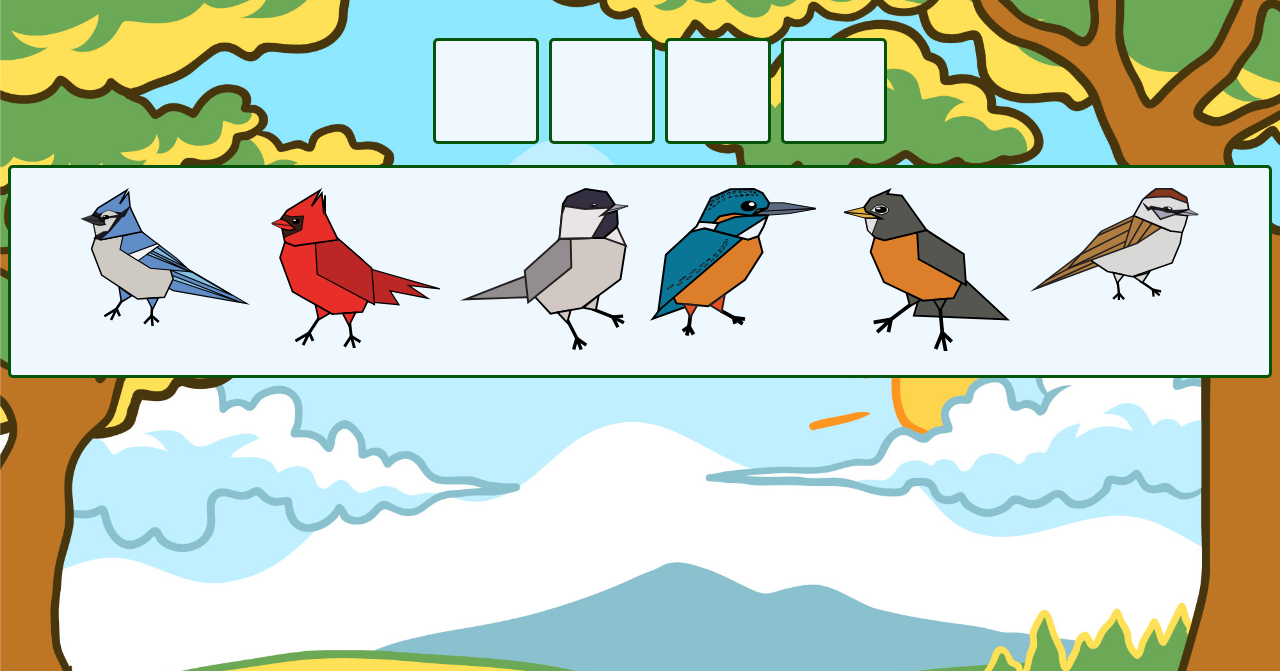
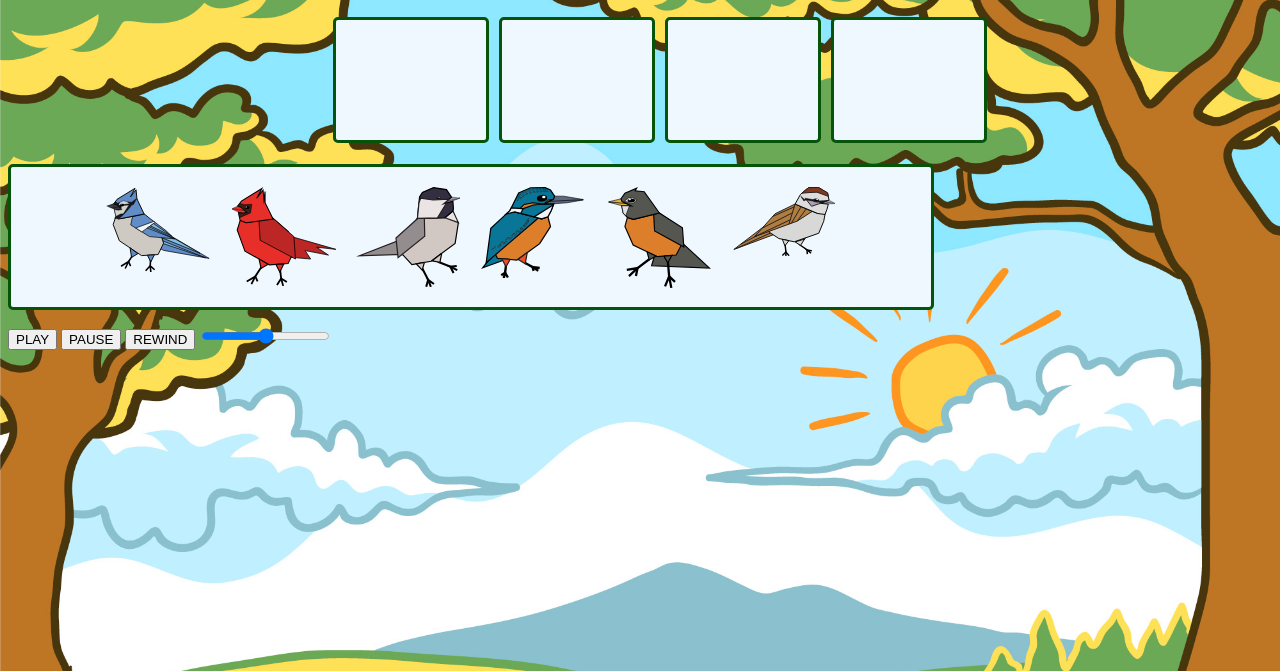
Before and after one commit to LS-GIT11/seif_laila_musicmixerfinal, a plain HTML site: page index.html in a window 1280 px wide. Shown: the part 129-800 px from the top of the page. Drawn offline with Linux system fonts and the light colour scheme.

Commit message:
drag and drop
i got the birds to drag and drop into drop zones (based on puzzle project we did/crushing bugs)
also found royalty free audios

```diff
--- a/css/main.css
+++ b/css/main.css
@@ -24,6 +24,16 @@ header{
     background-color: aliceblue;
     flex-direction: row;
     justify-content: center;
+
+    /*i was so sick of the sizing changing as i scaled the page, so i forced it to stay the same...*/
+    max-width: 900px;
+    min-width: 900px;
+    width: 900px;
+    max-height: 120px;
+    min-height: 120px;
+    height: 120px;
+
+
 }
 
 ul{
@@ -33,8 +43,7 @@ ul{
 }
 
 .bird{
-    width: 100%;
-    max-width: 170px;
+    width: 105px;
     margin: 10px;
 
 }
@@ -44,8 +53,12 @@ li{
 }
 
 .dz{
-    width: 100px;
-    height: 100px;
+    max-width: 150px;
+    min-width: 150px;
+    width: 150px;
+    max-height: 120px;
+    min-height: 120px;
+    height: 120px;
     border: 3px solid #06540a;
     border-radius: 5px;
     margin: 5px;
--- a/index.html
+++ b/index.html
@@ -26,9 +26,6 @@
             </g>
           </svg>
 
-          <button>about</button>
-          <button>all birds</button>
-
     </header>
 
     <section>
@@ -42,10 +39,12 @@
         </ul>
     </section>
 
+    <audio src="audio/bluejay.wav"></audio>
+
     <section>
         <h2 class="hidden">bird's default spot/drag from</h2>
         <ul id="birds" class="grid-con">
-            <li draggable id="bluejay">
+            <li data-trackref="bluejay" draggable="true" id="bluejay">
                 <svg class="bird" id="Layer_2" data-name="Layer 2" xmlns="http://www.w3.org/2000/svg" viewBox="0 0 152.5 124.34">
                     <g id="blue-icon">
                       <g id="blue-beak">
@@ -92,7 +91,7 @@
                   </svg>
             </li>
 
-            <li draggable id="cardinal">
+            <li data-trackref="cardinal" draggable="true" id="cardinal">
                 <svg id="Layer_2" class="bird" data-name="Layer 2" xmlns="http://www.w3.org/2000/svg" viewBox="0 0 134.42 126.88">
                     <g id="card-icon">
                       <g id="card-beak">
@@ -130,7 +129,7 @@
                   </svg>
             </li>
 
-            <li draggable id="chickadee">
+            <li data-trackref="chickadee" draggable="true" id="chickadee">
                 <svg class="bird" id="Layer_2" data-name="Layer 2" xmlns="http://www.w3.org/2000/svg" viewBox="0 0 89.29 85.16">
                     <g id="dee-icon">
                       <g id="chick-beak">
@@ -169,7 +168,7 @@
                   </svg>
             </li>
 
-            <li draggable id="kingfisher">
+            <li data-trackref="kingfisher" draggable="true" id="kingfisher">
                 <svg class="bird" id="Layer_2" data-name="Layer 2" xmlns="http://www.w3.org/2000/svg" viewBox="0 0 90.18 78.55">
                     <g id="king-icon">
                       <g id="king-beak">
@@ -262,7 +261,7 @@
                   </svg>
             </li>
 
-            <li draggable id="robin">
+            <li data-trackref="robin" draggable="true" id="robin">
                 <svg class="bird" id="Layer_2" data-name="Layer 2" xmlns="http://www.w3.org/2000/svg" viewBox="0 0 91.99 88.55">
                     <g id="robin-icon">
                       <g id="rob-beak">
@@ -302,8 +301,8 @@
                     </g>
                   </svg>
             </li>
-
-            <li draggable id="sparrow">
+<!--when i first wrote "draggable" since i was comparing this project to my crushing bugs one, it auto added the ...="true" i thought that was wrong since it was not on the crushing bugs assignment... when doing js, it was not dragging, so i thought i had to maybe add the true here to confirm it was draggable. it ended up working and i was happy-->
+            <li data-trackref="sparrow" draggable="true" id="sparrow">
                 <svg class="bird" id="Layer_2" data-name="Layer 2" xmlns="http://www.w3.org/2000/svg" viewBox="0 0 110.52 73.2">
                     <g id="spar-icon">
                       <g id="chick-beak">
@@ -357,5 +356,14 @@
         </ul>
     </section>
 
+    <section class="audio-controls">
+      <button id="playButton">PLAY</button>
+      <button id="pauseButton">PAUSE</button>
+      <button id="rewindButton">REWIND</button>
+      <input id="volumeControl" type="range" min="0" max="100" step="1">
+    </section>
+
+<script src="js/main.js"></script>
+
 </body>
 </html>
--- a/js/main.js
+++ b/js/main.js
@@ -0,0 +1,49 @@
+let dropArea = document.querySelector('#drop-zones'),
+    dropZones = document.querySelectorAll('.dz'),
+    daBirds = document.querySelectorAll('#birds li');
+
+
+
+function allowDrag(e) {
+    console.log('dragging bird!')
+    e.dataTransfer.setData('draggedEl', this.id);
+}
+
+function allowDragOver(e) {
+    e.preventDefault();
+    console.log('dragging over zone!');
+}
+
+function allowDrop(e) {
+    e.preventDefault();
+    const dropZone = e.currentTarget;
+
+    if (dropZone.querySelector('svg')) {
+        console.log("Get off my branch! Already taken");
+        return;
+    }
+
+    let droppedElId = e.dataTransfer.getData('draggedEl'),
+        droppedEl = document.querySelector(`#${droppedElId}`);
+
+    this.appendChild(droppedEl);
+}
+
+
+
+daBirds.forEach(bird => bird.addEventListener('dragstart', allowDrag));
+
+dropZones.forEach(zone => {
+    zone.addEventListener('dragover', allowDragOver);
+    zone.addEventListener('drop', allowDrop);
+});
+
+
+
+
+//.................
+
+
+
+
+//audio js
```
Also changed, not shown: 6 other files.
